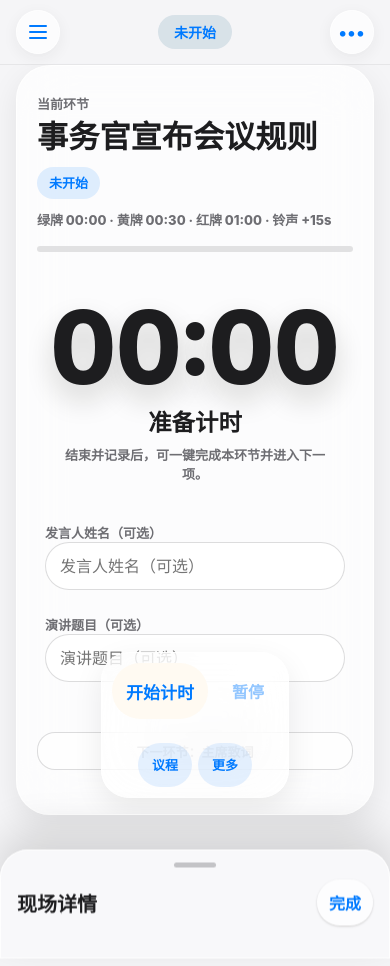
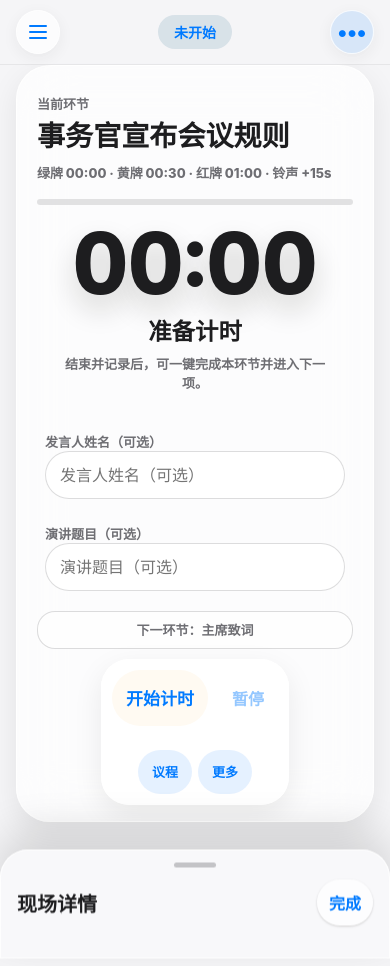
Before and after one commit to Scorpioapn/Scorpioapn.github.io, a plain HTML site: page index.html in a window 390 px wide. Drawn offline with Linux system fonts and the light colour scheme.

Commit message:
Fix mobile timer visual spacing

```diff
--- a/index.html
+++ b/index.html
@@ -2158,9 +2158,14 @@
       .mobile-icon-button.more {
         display: grid;
         place-items: center;
-        font-size: 18px;
+        font-size: 22px;
         font-weight: 800;
-        letter-spacing: 1px;
+        letter-spacing: 0;
+        background: rgba(0, 122, 255, 0.12);
+      }
+
+      .mobile-icon-button.more::before {
+        content: none;
       }
 
       .content-grid {
@@ -2192,6 +2197,7 @@
       .focus-card.state-overtime {
         min-height: calc(100dvh - 94px - env(safe-area-inset-top, 0px));
         grid-template-rows: auto minmax(300px, 1fr) auto auto;
+        padding-bottom: 152px;
         color: var(--apple-label);
         background: rgba(255, 255, 255, 0.72);
         border-radius: 34px;
@@ -2203,7 +2209,11 @@
       }
 
       .hero-title-row {
-        justify-content: space-between;
+        display: block;
+      }
+
+      .hero-title-row .status-pill {
+        display: none;
       }
 
       .context-kicker {
@@ -2211,7 +2221,10 @@
       }
 
       .context-title {
-        font-size: clamp(28px, 8vw, 42px);
+        font-size: clamp(26px, 7.2vw, 38px);
+        line-height: 1.12;
+        word-break: break-word;
+        overflow-wrap: anywhere;
       }
 
       .context-rule {
@@ -2224,7 +2237,7 @@
       }
 
       .time-display {
-        font-size: clamp(82px, 26vw, 126px);
+        font-size: clamp(70px, 22vw, 104px);
       }
 
       .timer-status {
```
